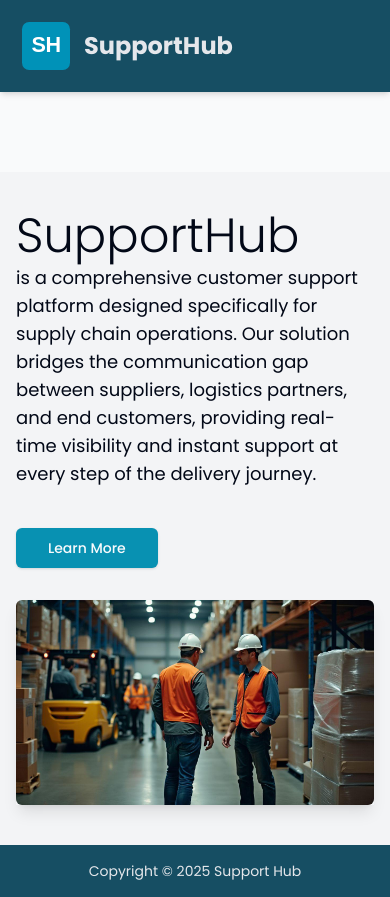
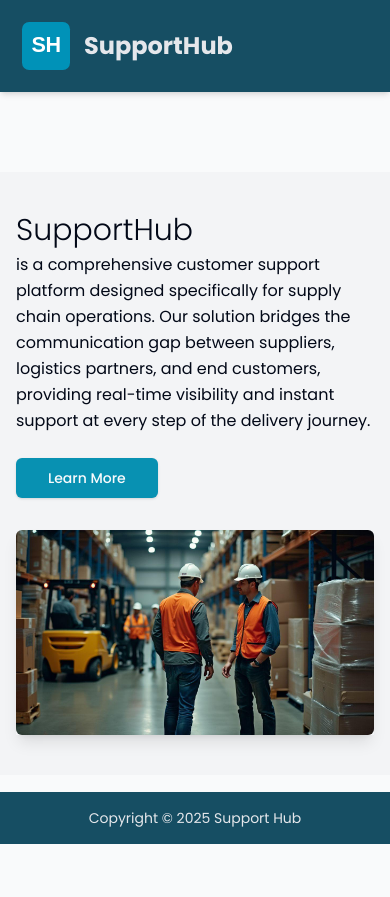
Before and after one commit to robertWalker68501/SupportHub, a Next.js app: page / in a window 390 px wide. After the commit the page ends 844 px from the top, so only its background shows below. Built offline with nearby package versions, Linux system fonts and the light colour scheme; no server answers.

Commit message:
adjust homepage layout font sizes

```diff
--- a/app/(root)/page.tsx
+++ b/app/(root)/page.tsx
@@ -7,11 +7,11 @@ const Home = () => {
       <div className="wrapper">
         <div className="flex flex-col md:flex-row gap-8 items-center">
           <div className="w-full md:w-1/2">
-            <h2 className="text-5xl font-light mb-1">SupportHub</h2>
-            <p className="text-lg">
+            <h2 className="text-3xl md:text-5xl font-light mb-1">SupportHub</h2>
+            <p className="text-base md:text-lg leading-relaxed">
               is a comprehensive customer support platform designed specifically for supply chain operations. Our solution bridges the communication gap between suppliers, logistics partners, and end customers, providing real-time visibility and instant support at every step of the delivery journey.
             </p>
-            <Button size='lg' className="bg-cyan-600 mt-10 hover:bg-cyan-900">Learn More</Button>
+            <Button size='lg' className="bg-cyan-600 mt-6 md:mt-10 hover:bg-cyan-900">Learn More</Button>
           </div>
           <div className="w-full md:w-1/2 shadow-lg">
             <Image src="/assets/images/hero-01.jpeg" alt="Home Hero" className="object-contain rounded-md object-center w-full" width={500} height={500} />
```
